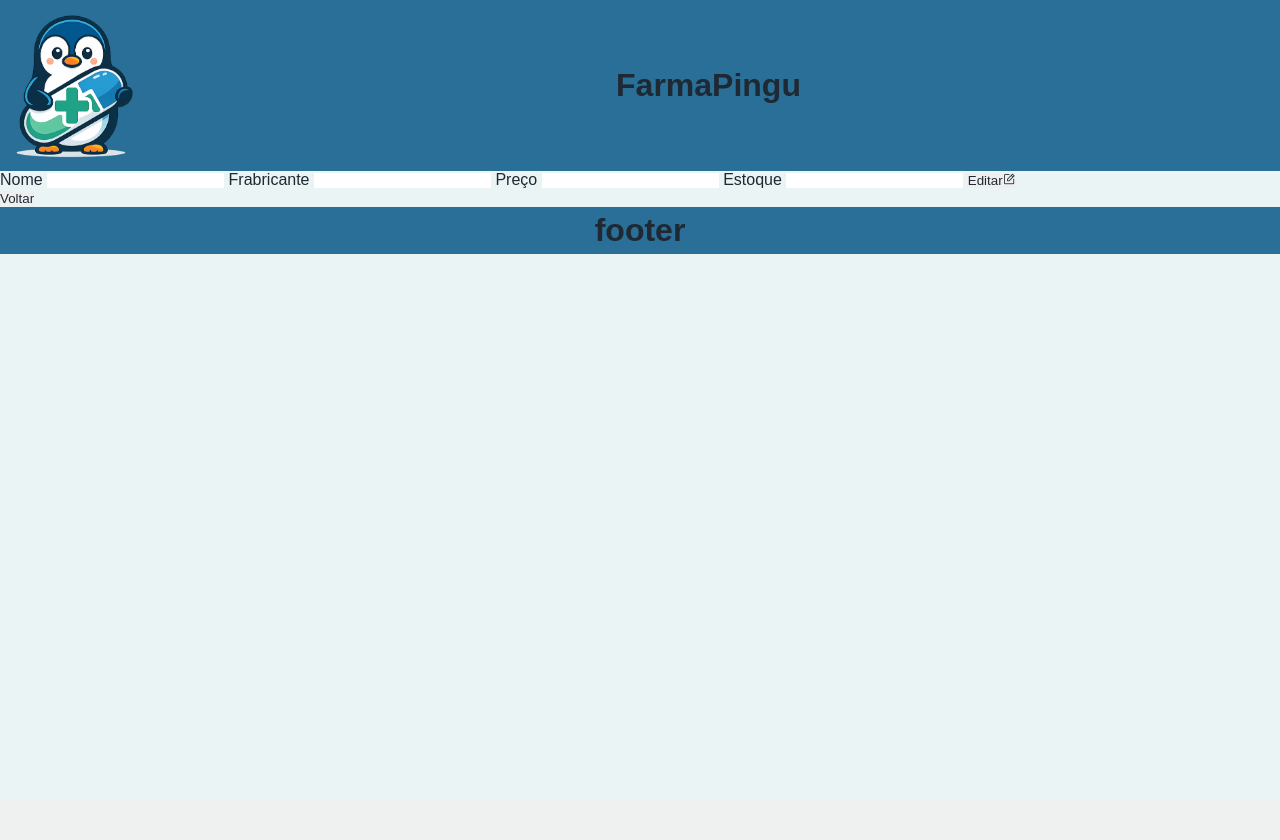
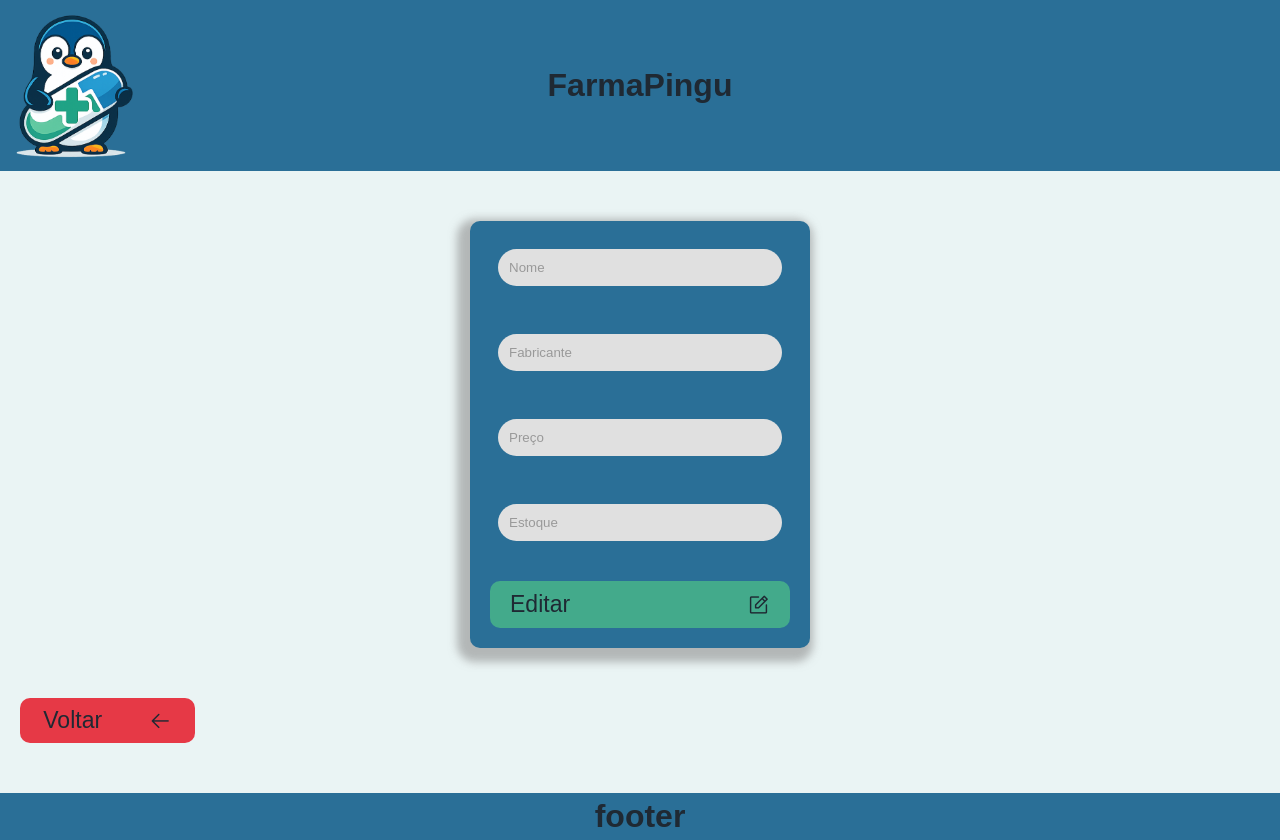
Before and after one commit to Xulinpingu/2-bimestre, a PHP site: page /editar.php in a window 1280 px wide. Before the commit the page ends 254 px from the top, so only its background shows below. Run offline with PHP 8.4, Linux system fonts and the light colour scheme.

Commit message:
CSS adicionar, editar + outras edições

```diff
--- a/farmacia/css/style.css
+++ b/farmacia/css/style.css
@@ -18,8 +18,10 @@
 
 body{
     background-color: var(--bg-page);
-    width: 100vw;
-    height: 100vh;
+    min-width: 100vw;
+    min-height: 100vh;
+    display: flex;
+    flex-direction: column;
 }
 
 /* HEADER E FOOTER */
@@ -33,9 +35,15 @@ header, footer{
     position: relative;
 }
 
+footer {
+    margin-top: auto;
+}
+
 header h1{
-    margin-left: auto;
-    margin-right: auto;
+    position: absolute;
+    left: 50%;
+    transform: translateX(-50%);
+    margin: 0;
 }
 
 header img{
@@ -83,7 +91,7 @@ footer h1{
     height: auto;
 }
 
-/* Btns adicionar e editar */
+/* Btns add e edit */
 
 .action-btns {
     display: flex;
@@ -104,7 +112,7 @@ footer h1{
     border-radius: 10px;
 }
 
-/* tabela */
+/* table */
 .table {
     width: 350px;
     height: 300px;
@@ -135,3 +143,88 @@ thead {
 tbody {
     background: var(--auxiliar-color);
 }
+
+/* Add & edit page */
+
+.formdiv {
+    display: flex;
+    align-items: center;
+    flex-direction: column;
+    gap: 50px;
+    margin-bottom: 50px;
+}
+
+.form {
+    display: flex;
+    flex-direction: column;
+    gap: 20px;
+    width: 300px;
+    padding: 20px;
+    margin-top: 50px;
+    border-radius: 10px;
+    background-color: var(--secondary-color);
+    -webkit-box-shadow: -5px 6px 9px 8px rgba(138,138,138,0.57);
+    box-shadow: -5px 6px 9px 8px rgba(138,138,138,0.57);
+}
+
+form input {
+    background: var(--auxiliar-color);
+    margin: 8px;
+    margin-bottom: 20px;
+    padding: 10px;
+    border-radius: 50px;
+
+    display: flex;
+    align-items: center;
+    justify-content: space-between;
+
+    color: #333;
+    border: 1px solid transparent;
+    transition: border-color 0.2s ease, box-shadow 0.2s ease;
+}
+
+form input::placeholder {
+    color: #999;
+    opacity: 1;
+    transition: opacity 0.2s ease;
+}
+
+form input:focus {
+    border-color: rgba(0, 0, 0, 0.15);
+    box-shadow: 0 0 0 4px rgba(66, 153, 225, 0.12);
+    outline: none;
+}
+
+form input:focus::placeholder {
+    opacity: 0;
+}
+
+.form button {
+    display: flex;
+    align-items: center;
+    justify-content: space-between;
+
+    background-color: var(--terciary-color);
+    font-size: 23px;
+
+    width: auto;
+    padding: 10px 20px;
+
+    border-radius: 10px;
+}
+
+.voltar {
+    display: flex;
+    align-items: center;
+    justify-content: space-around;
+
+    align-self: flex-start;
+    margin-left: 20px;
+    background-color: var(--highlight-color);
+    font-size: 23px;
+
+    width: 175px;
+    height: 45px;
+
+    border-radius: 10px;
+}
--- a/farmacia/editar.php
+++ b/farmacia/editar.php
@@ -21,24 +21,20 @@
 <body>
     <?php include "includes/header.php" ?>
 
-    <div>
-    <form action="" method="$_POST">
-        <label for="nome">Nome</label>
-        <input type="text">
+    <div class="formdiv">
+        <form class="form" action="" method="post">
+            <input type="text" placeholder="Nome">
 
-        <label for="fabricante">Frabricante</label>
-        <input type="text">
+            <input type="text" placeholder="Fabricante">
 
-        <label for="preco">Preço</label>
-        <input type="text">
+            <input type="text" placeholder="Preço">
 
-        <label for="estoque">Estoque</label>
-        <input type="text">
+            <input type="text" placeholder="Estoque">
 
-        <button class="edit-btn">Editar<i class="ph ph-note-pencil"></i></button>
-    </form>
+            <button class="edit-btn">Editar<i class="ph ph-note-pencil"></i></button>
+        </form>
 
-        <button onclick="window.location.href='index.php'" class="voltar">Voltar</button>
+        <button onclick="window.location.href='index.php'" class="voltar">Voltar<i class="ph ph-arrow-left"></i></button>
     </div>
 
 
--- a/farmacia/excluir.php
+++ b/farmacia/excluir.php
@@ -3,7 +3,7 @@
         <i class="ph ph-warning"></i>
         <h1>Cuidado!</h1>
     </div>
-    <form action="" method="$_POST">
+    <form action="" method="post">
         <label for="deletar">Digite DELETE para confirmar a exclusão do item <?php ?></label>
         <input type="text" name="deletar">
 
```
Also changed, not shown: farmacia/cadastro.php (+10 -13 lines).
